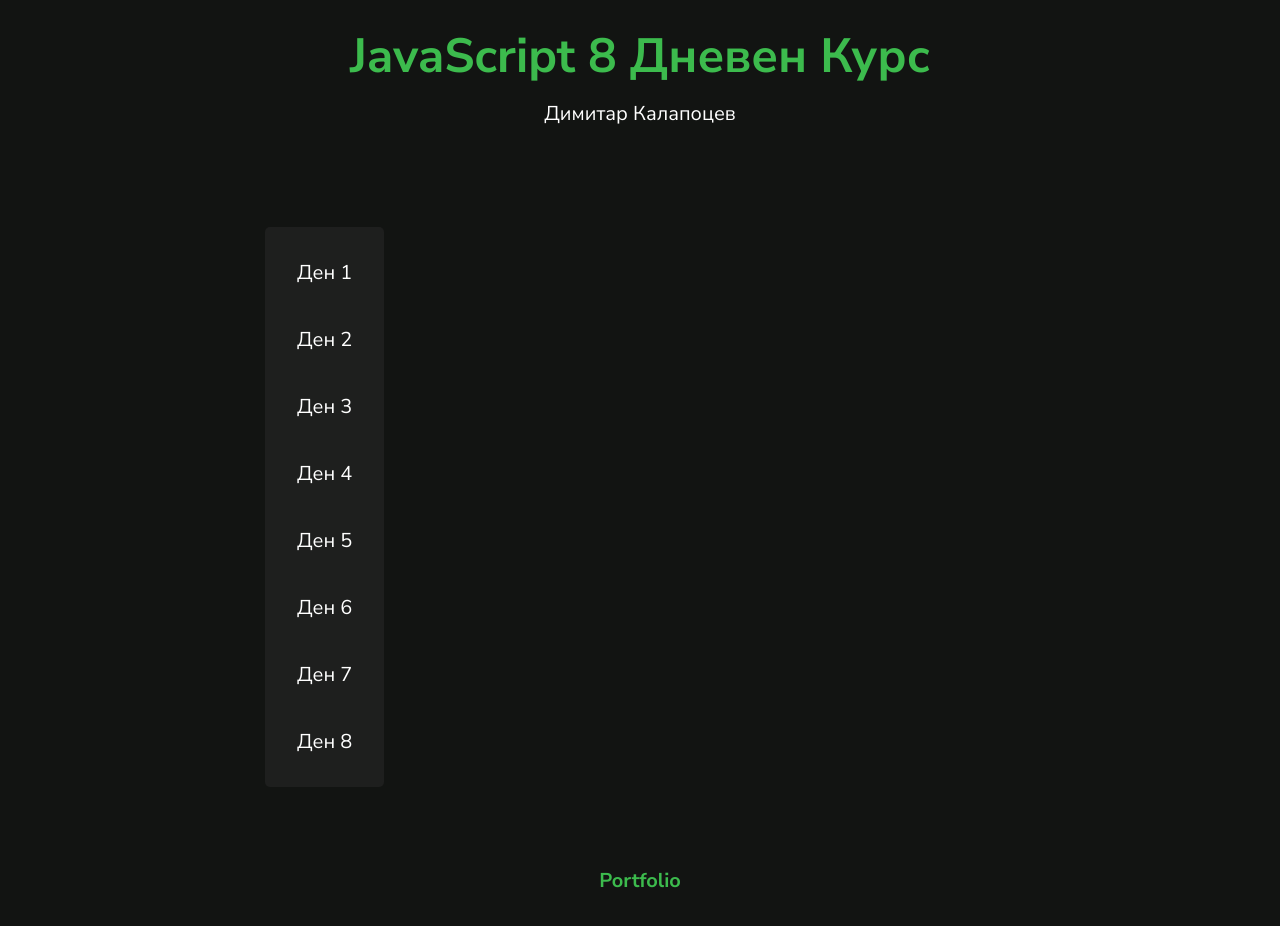
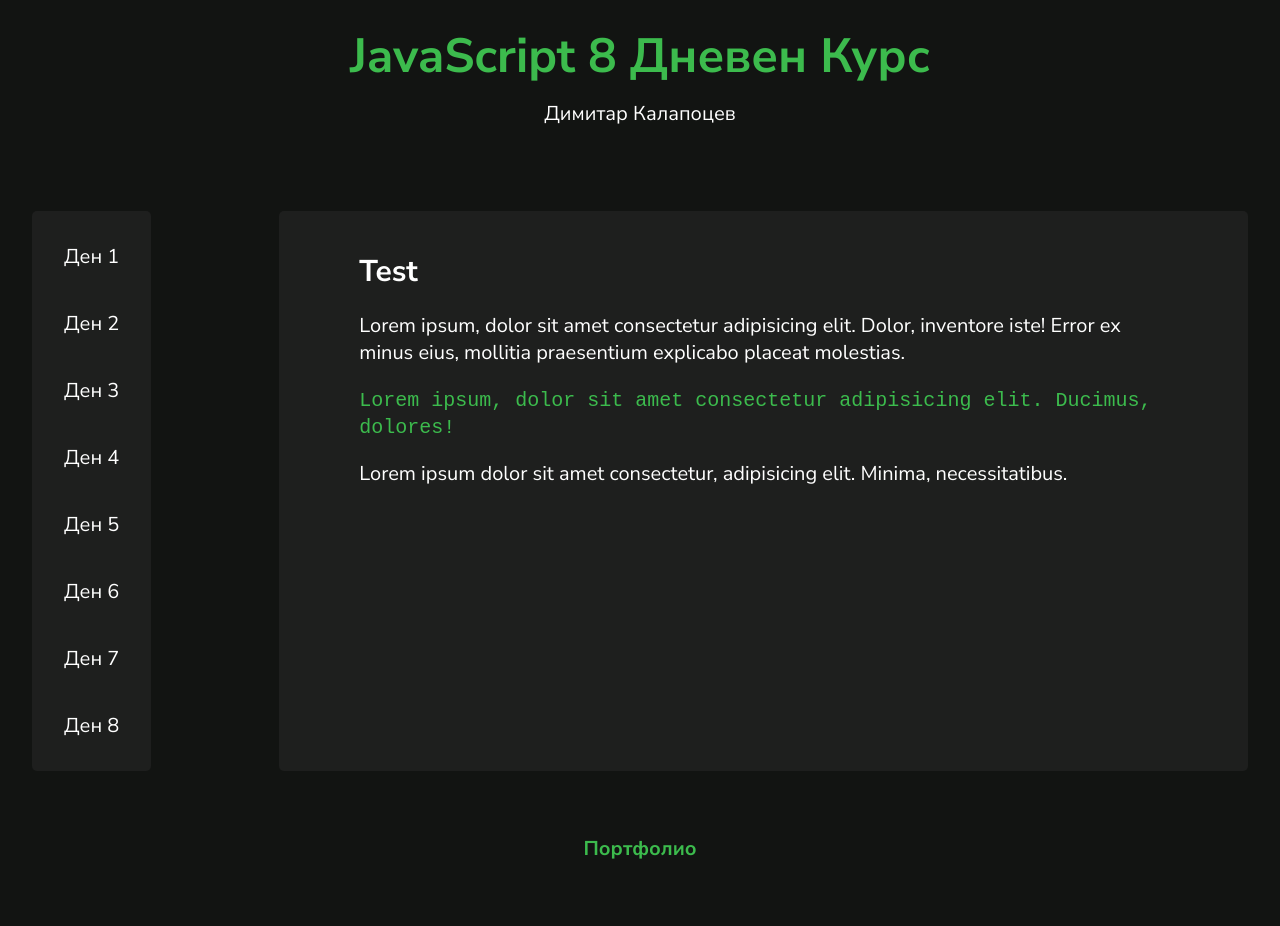
Before and after one commit to DimitarK13/javascript-course, a plain HTML site: page index.html in a window 1280 px wide. After the commit the page ends 894 px from the top, so only its background shows below. Drawn offline with Linux system fonts and the light colour scheme; files that its build step writes are made by us from their sources; a script that the page names is missing; files whose address does not match are found by name.

Commit message:
Add favicon, add files structure, add section presentation

```diff
--- a/styles.css
+++ b/assets/styles/styles.css
@@ -60,16 +60,19 @@ header {
 }
 
 main {
-  display: grid;
-  gap: 5rem;
-  margin-block: 5rem;
+  width: 100%;
+  max-width: 1500px;
 }
 
-@media (min-width: 850px) {
-  main {
-    grid-auto-flow: column;
-    width: 750px;
-  }
+code {
+  color: var(--brand-clr);
+}
+
+.grid-area {
+  display: flex;
+  gap: 4rem;
+  margin-block: 4rem;
+  justify-content: flex-start;
 }
 
 .select-day {
@@ -79,7 +82,6 @@ main {
   display: flex;
   flex-direction: column;
   gap: 2.5rem;
-  width: max-content;
 
   justify-self: flex-start;
 }
@@ -90,6 +92,7 @@ main {
   color: var(--txt-clr);
   border: none;
   font: inherit;
+  width: max-content;
 }
 
 .select-day button.active {
@@ -103,6 +106,8 @@ main {
 
 .day-agenda-item.opened {
   display: block;
+  width: 350px;
+  height: 100%;
   background-color: var(--bg-clr-700);
   padding: 2.5rem 5rem;
   border-radius: 5px;
@@ -116,3 +121,9 @@ main {
 .day-agenda-item li:not(:last-of-type) {
   margin-bottom: 1.5rem;
 }
+
+.presentation {
+  background-color: var(--bg-clr-700);
+  padding: 2.5rem 5rem;
+  border-radius: 5px;
+}
--- a/index.html
+++ b/index.html
@@ -12,6 +12,7 @@
       href="https://fonts.googleapis.com/css2?family=Nunito+Sans:wght@400;700&display=swap"
       rel="stylesheet"
     />
+    <link rel="shortcut icon" href="favicon.ico" type="image/x-icon" />
     <link rel="stylesheet" href="styles.css" />
   </head>
   <body>
@@ -21,6 +22,7 @@
     </header>
 
     <main>
+      <div class="grid-area">
         <aside class="select-day">
           <button id="day-1" class="select-day-btn">Ден 1</button>
           <button id="day-2" class="select-day-btn">Ден 2</button>
@@ -31,7 +33,6 @@
           <button id="day-7" class="select-day-btn">Ден 7</button>
           <button id="day-8" class="select-day-btn">Ден 8</button>
         </aside>
-
         <section class="day-agenda">
           <div class="day-agenda-item" id="day-1-item">
             <h2>Ден 1</h2>
@@ -102,10 +103,28 @@
             </ul>
           </div>
         </section>
+
+        <section class="presentation">
+          <h2>Test</h2>
+          <p>
+            Lorem ipsum, dolor sit amet consectetur adipisicing elit. Dolor,
+            inventore iste! Error ex minus eius, mollitia praesentium explicabo
+            placeat molestias.
+          </p>
+          <code
+            >Lorem ipsum, dolor sit amet consectetur adipisicing elit. Ducimus,
+            dolores!</code
+          >
+          <p>
+            Lorem ipsum dolor sit amet consectetur, adipisicing elit. Minima,
+            necessitatibus.
+          </p>
+        </section>
+      </div>
     </main>
 
     <footer class="social-links">
-      <a href="https://dimitark.com" target="_blank">Portfolio</a>
+      <a href="https://dimitark.com" target="_blank">Портфолио</a>
     </footer>
 
     <script src="changeDay.js"></script>
```
Also changed, not shown: index.js (deleted, +0 -518 lines), assets/scripts/changeDay.js (renamed from changeDay.js), favicon.ico (added). Lines whose indentation alone changed are shown as unchanged.
